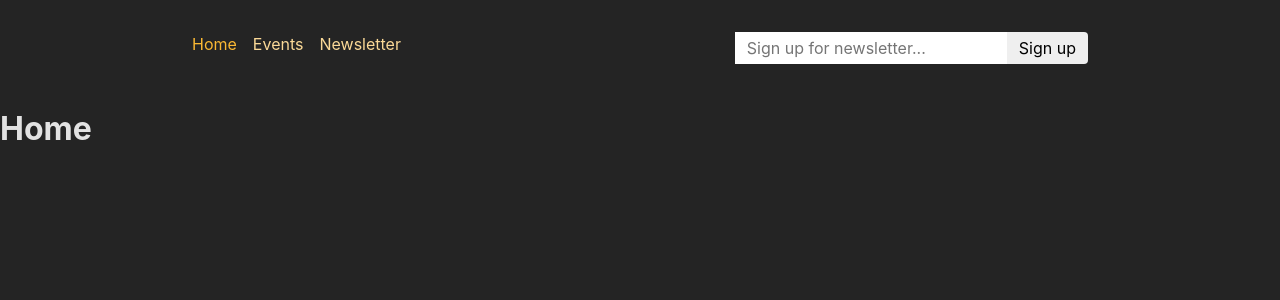
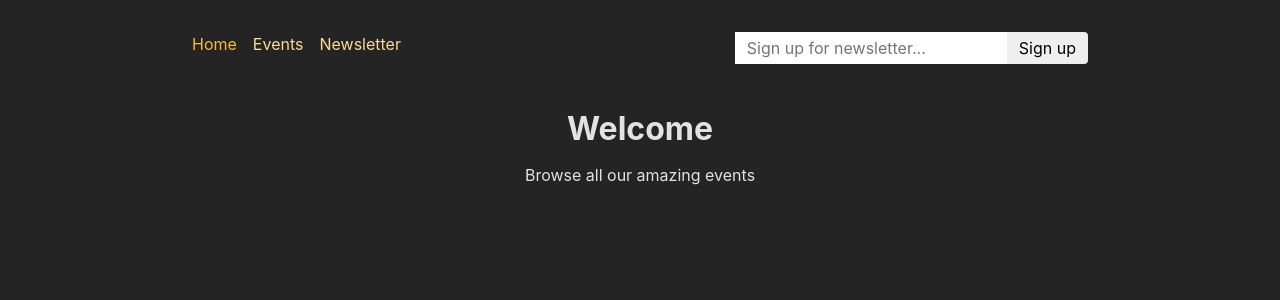
Before and after one commit to deepak-singh-jethi/Event-management-app-using-react-router, a React (Create React App) app in the folder frontend/: page / in a window 1280 px wide. Shown: the top 300 px of the page. Built offline with nearby package versions, Linux system fonts and the light colour scheme.

Commit message:
added content to home page

```diff
--- a/frontend/src/pages/EventDetail.js
+++ b/frontend/src/pages/EventDetail.js
@@ -77,7 +77,7 @@
   });
 }
 
-// this action is used by both eventdetail
+// this action is used for deleting a event
 export async function action({ request, params }) {
   const id = params.eventId;
   const response = await fetch("http://localhost:8080/events/" + id, {
--- a/frontend/src/pages/Home.js
+++ b/frontend/src/pages/Home.js
@@ -1,7 +1,12 @@
 import React from "react";
+import PageContent from "../components/PageContent";
 
 function Home() {
-  return <h1>Home</h1>;
+  return (
+    <PageContent title="Welcome">
+      <p>Browse all our amazing events</p>
+    </PageContent>
+  );
 }
 
 export default Home;
```
